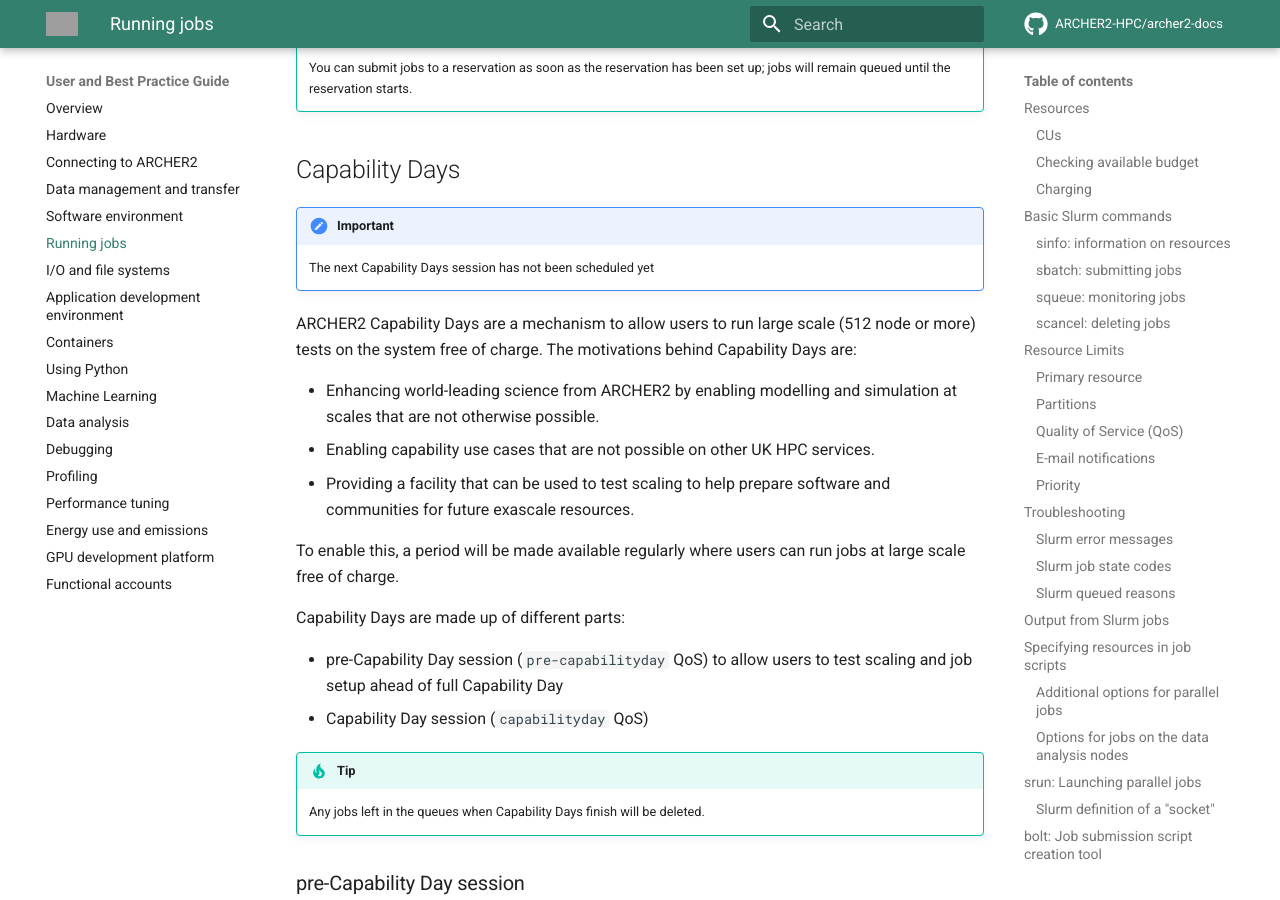
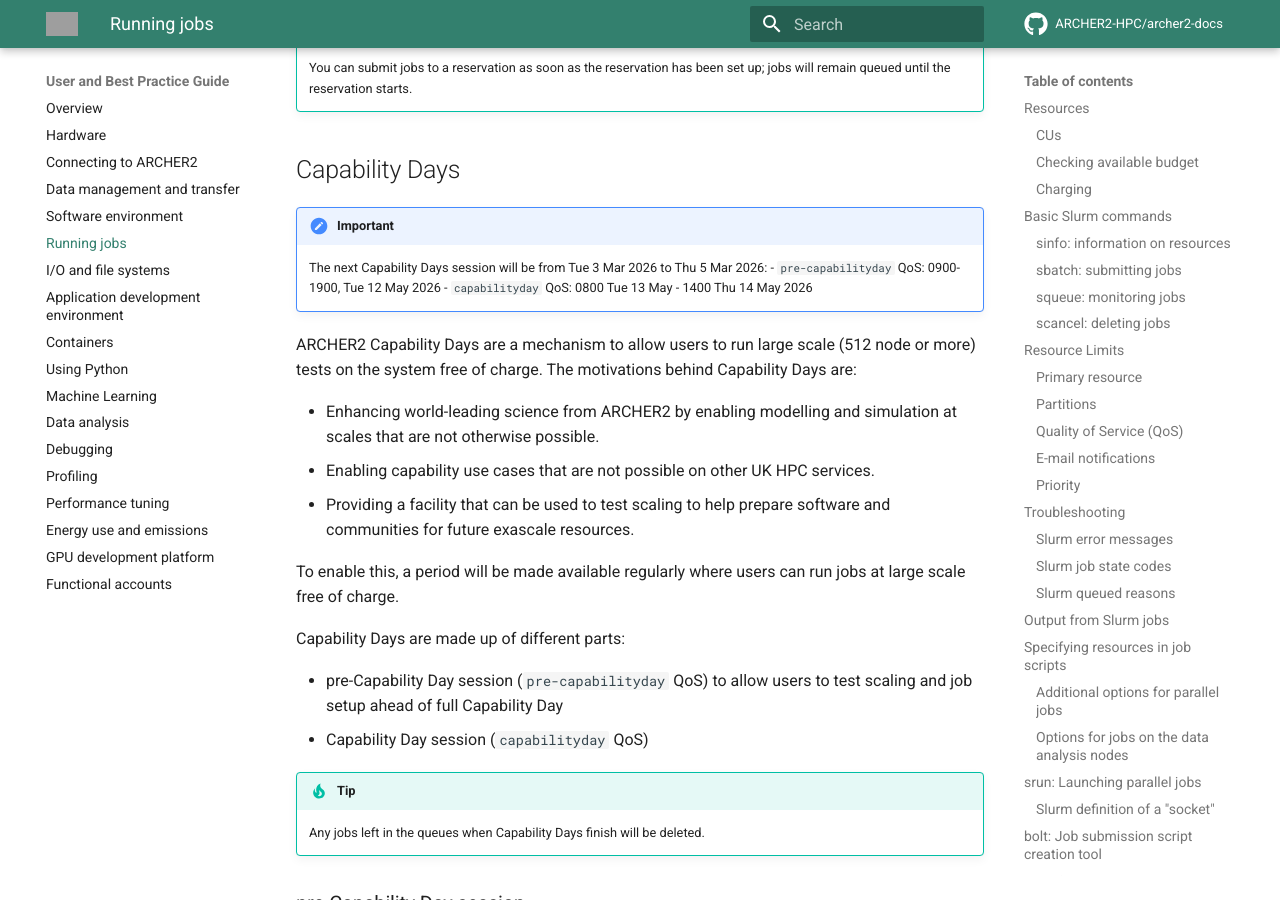
Before and after one commit to ARCHER2-HPC/archer2-docs, an MkDocs documentation site: the page built from docs/user-guide/scheduler.md, in a window 1280 px wide and 900 px high, scrolled down 51575 px. Built offline with MkDocs 1.6.1 and Material for MkDocs 9.7.7, drawn with Linux system fonts in a browser that asks for light colours; comment, search, counter and statistics services are not loaded; grey boxes are pictures that could not be loaded.

Commit message:
Adds next capability days dates

```diff
--- a/docs/user-guide/scheduler.md
+++ b/docs/user-guide/scheduler.md
@@ -2366,7 +2366,9 @@
 ## Capability Days
 
 !!! important
-    The next Capability Days session has not been scheduled yet
+    The next Capability Days session will be from Tue 3 Mar 2026 to Thu 5 Mar 2026:
+    - `pre-capabilityday` QoS: 0900-1900, Tue 12 May 2026
+    - `capabilityday` QoS: 0800 Tue 13 May - 1400 Thu 14 May 2026
 
 ARCHER2 Capability Days are a mechanism to allow users to run large scale (512 node or more) tests
 on the system free of charge. The motivations behind Capability Days are:
```
